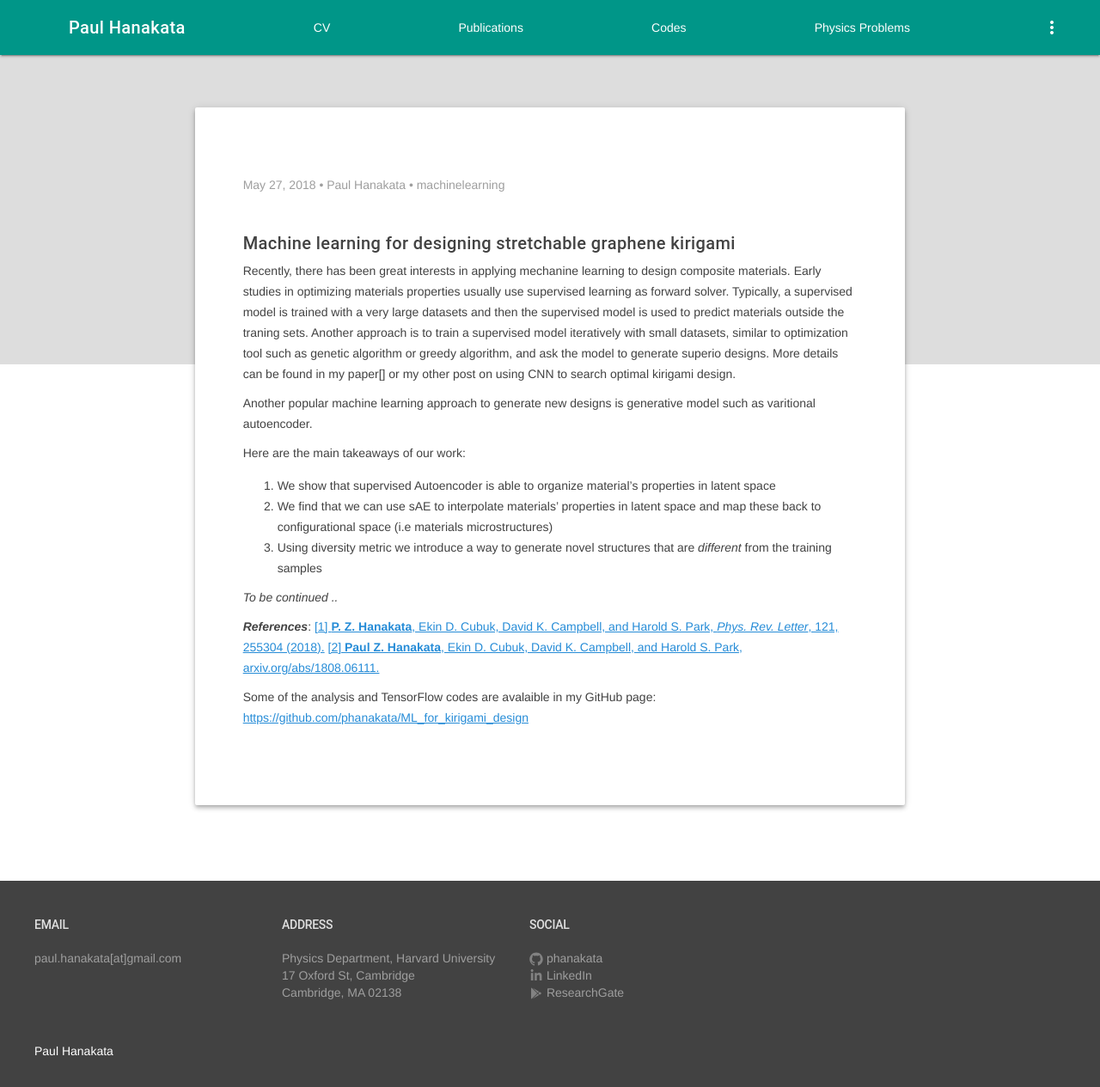
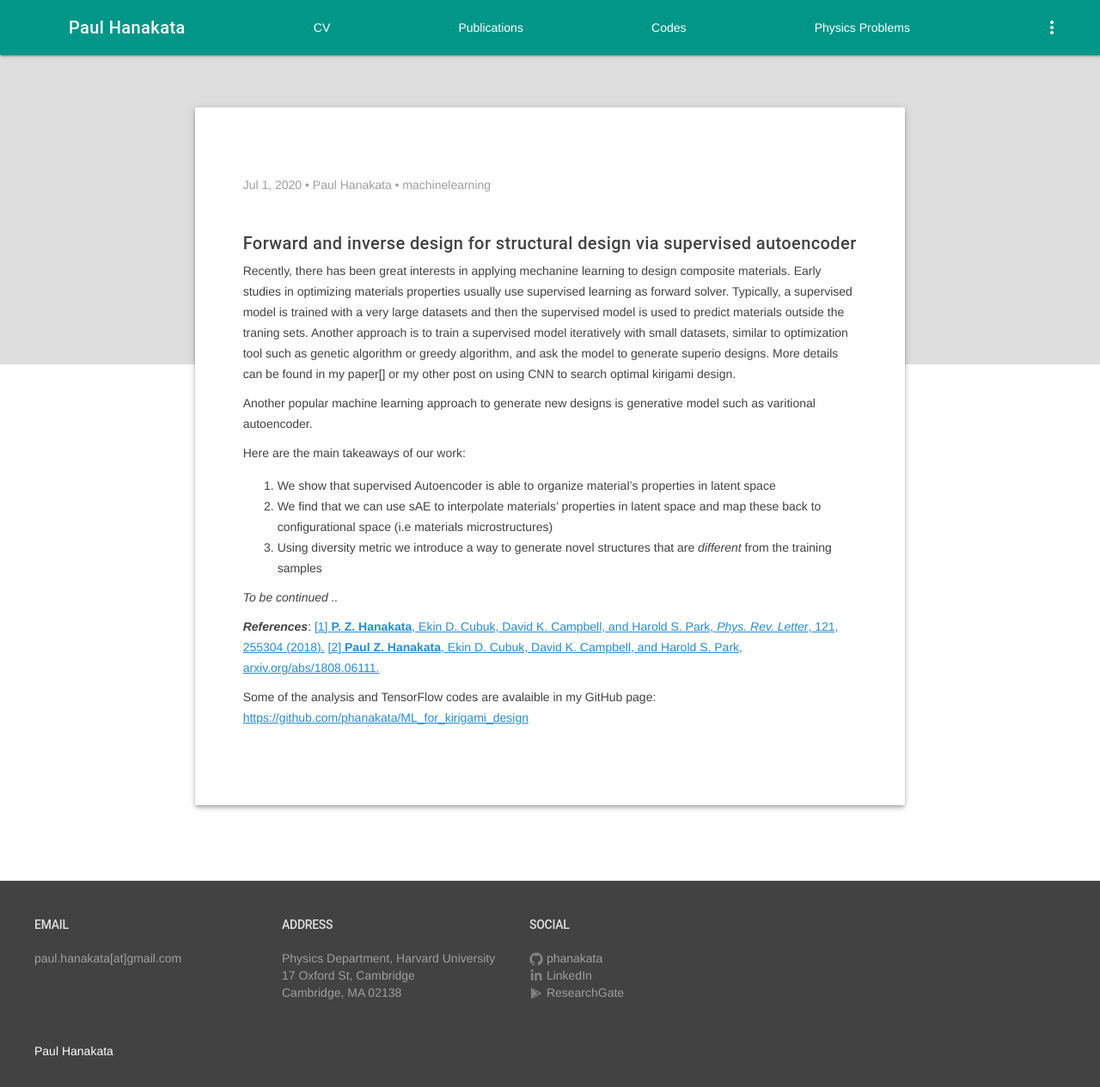
Before and after one commit to phanakata/phanakata.github.io, a Jekyll site: the page built from _posts/2020-07-31-supervised-atoencoder.markdown, in a window 1280 px wide. Shown: the whole page at 86% size. Built offline with Jekyll 4.4.1, drawn with Linux system fonts in a browser that asks for light colours.

Commit message:
More updates

```diff
--- a/_posts/2020-07-31-supervised-atoencoder.markdown
+++ b/_posts/2020-07-31-supervised-atoencoder.markdown
@@ -1,11 +1,11 @@
 ---
 layout: post
 title:  ""
-date:   2018-05-27 11:00:01
+date:   2020-07-01 11:00:01
 categories: machinelearning
 author: Paul Hanakata
 ---
-##### Machine learning for designing stretchable graphene kirigami
+##### Forward and inverse design for structural design via supervised autoencoder
 Recently, there has been great interests in applying mechanine learning to design composite materials. Early studies in optimizing materials properties usually use supervised learning as forward solver. Typically, a supervised model is trained with a very large datasets and then the supervised model is used to predict materials outside the traning sets. Another approach is to train a supervised model iteratively with small datasets, similar to optimization tool such as  genetic algorithm or greedy algorithm, and ask the model to generate superio designs. More details can be found in my paper[] or my other post on using CNN to search optimal kirigami design.
 
 Another popular machine learning approach to generate new designs is generative model such as varitional autoencoder.
```
